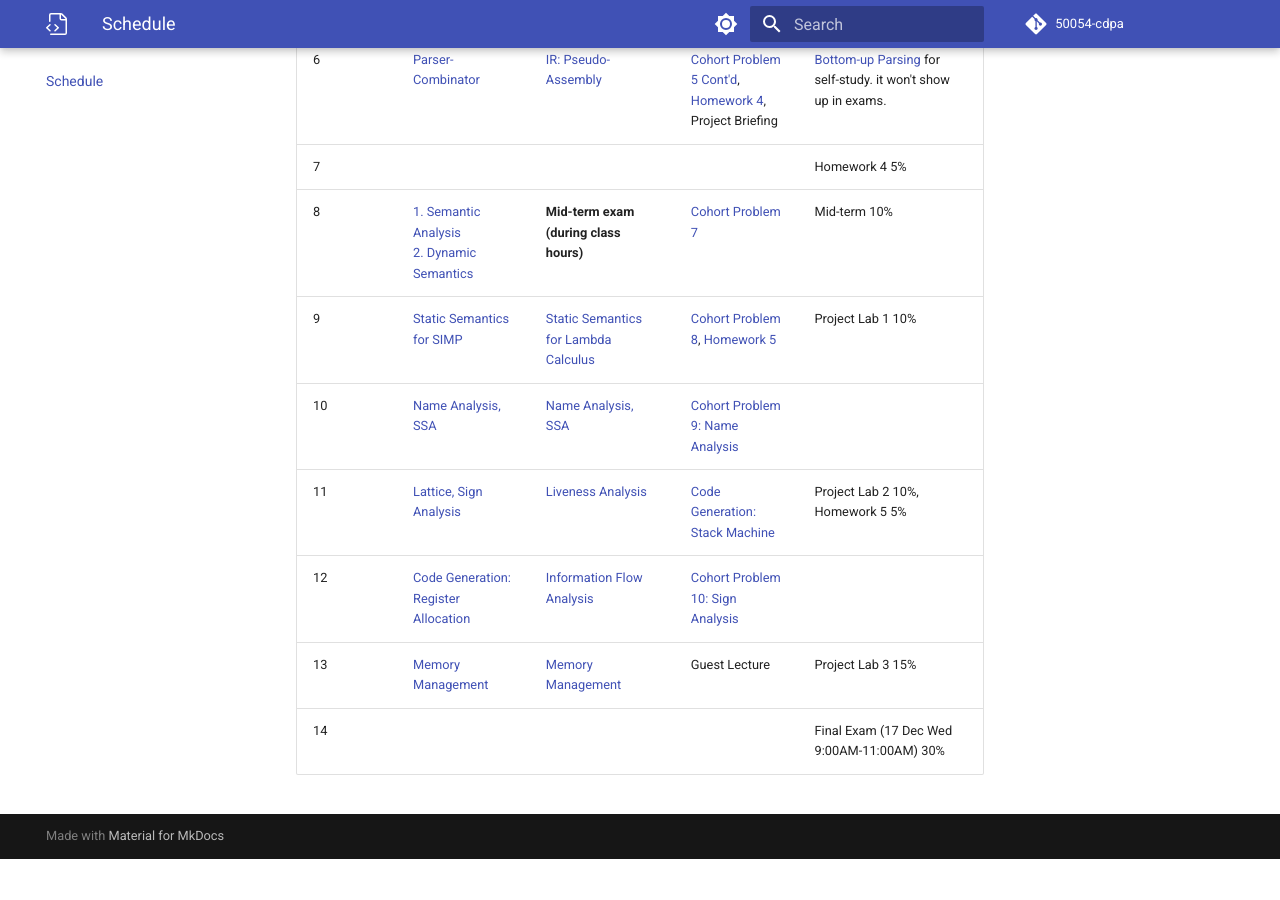
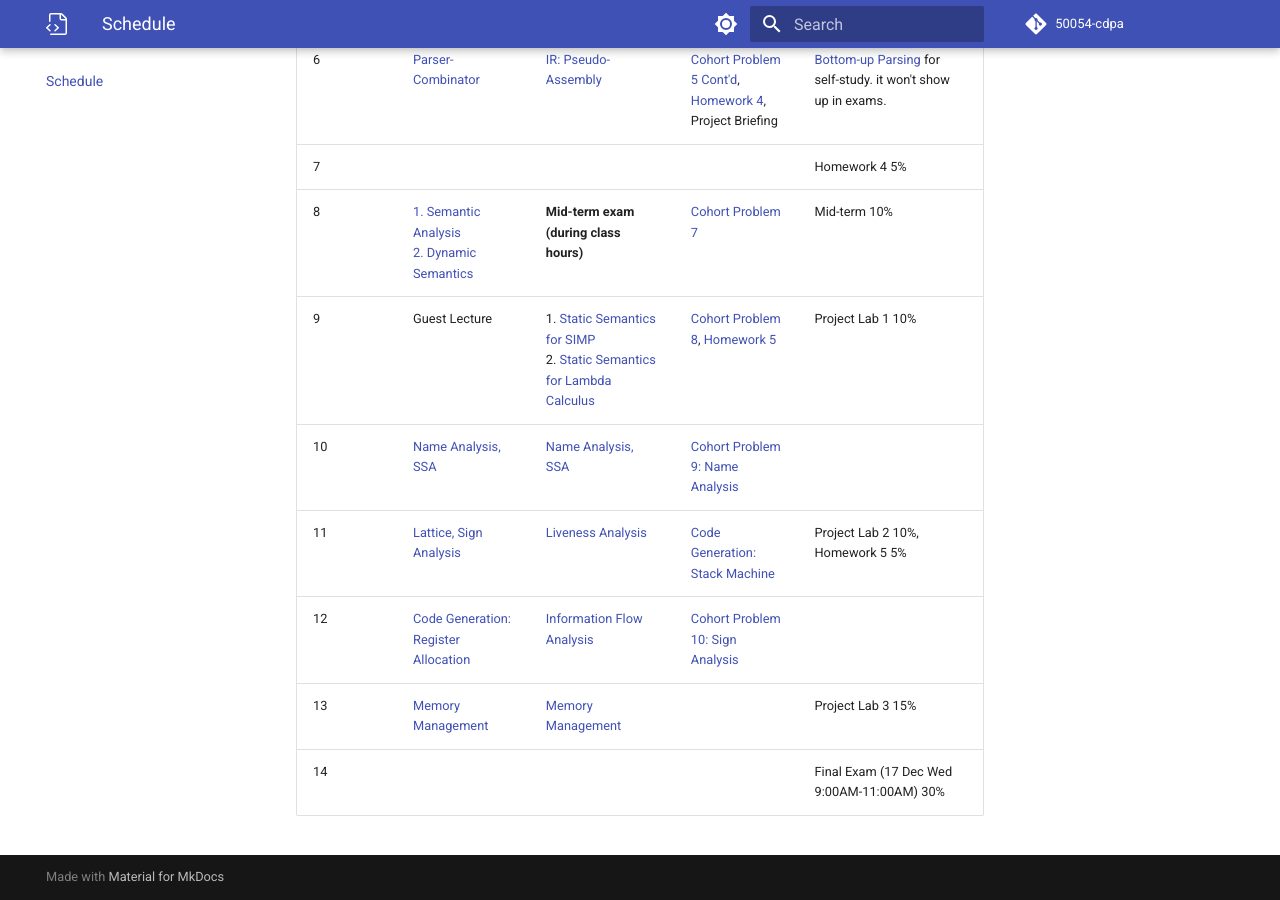
Before and after one commit to 50054-cdpa/notes, an MkDocs documentation site: the page built from docs/schedule.md, in a window 1280 px wide and 900 px high, scrolled down 750 px. Built offline with MkDocs 1.6.1 and Material for MkDocs 9.7.7, drawn with Linux system fonts in a browser that asks for light colours; some web fonts are replaced; comment, search, counter and statistics services are not loaded; before the commit the page ends 1609 px from its top, so only the background shows below that.

Commit message:
updated schedule

```diff
--- a/docs/schedule.md
+++ b/docs/schedule.md
@@ -9,9 +9,9 @@
 | 6 | [Parser-Combinator](./syntax_analysis_parser_combinator.md) | [IR: Pseudo-Assembly](./ir_pseudo_assembly.md) | [Cohort Problem 5 Cont'd](https://github.com/50054-cdpa/cohort_probs/tree/main/syntax_analysis), <br/> [Homework 4](https://github.com/50054-cdpa/homework/tree/main/syntax_analysis), <br/> Project Briefing  | [Bottom-up Parsing](./syntax_analysis_2.md) for self-study. it won't show up in exams. |
 | 7 |  |  |  | Homework 4 5% |
 | 8 | [1. Semantic Analysis](./semantic_analysis.md) <br/> [2. Dynamic Semantics](./dynamic_semantics.md) | **Mid-term exam (during class hours)** | [Cohort Problem 7](https://github.com/50054-cdpa/cohort_probs/tree/main/dynamic_semantics) | Mid-term 10%  |
-| 9 | [Static Semantics for SIMP](./static_semantics.md) | [Static Semantics for Lambda Calculus](./static_semantics_2.md) | [Cohort Problem 8](https://github.com/50054-cdpa/cohort_probs/tree/main/static_semantics), [Homework 5](https://github.com/50054-cdpa/homework/tree/main/semantic_analysis)  | Project Lab 1 10% |
+| 9 | Guest Lecture | 1. [Static Semantics for SIMP](./static_semantics.md)  <br/> 2. [Static Semantics for Lambda Calculus](./static_semantics_2.md) | [Cohort Problem 8](https://github.com/50054-cdpa/cohort_probs/tree/main/static_semantics), [Homework 5](https://github.com/50054-cdpa/homework/tree/main/semantic_analysis)  | Project Lab 1 10% |
 | 10 | [Name Analysis, SSA](./name_analysis.md) | [Name Analysis, SSA](./name_analysis.md) | [Cohort Problem 9: Name Analysis](https://github.com/50054-cdpa/cohort_probs/tree/main/name_analysis) | |
 | 11 | [Lattice, Sign Analysis](./sign_analysis_lattice.md) | [Liveness Analysis](./liveness_analysis.md) | [Code Generation: Stack Machine](./code_generation.md) | Project Lab 2 10%,  Homework 5 5%  |
 | 12 | [Code Generation: Register Allocation](./code_generation_wasm.md)   | [Information Flow Analysis](./advanced_static_analysis.md) | [Cohort Problem 10: Sign Analysis](https://github.com/50054-cdpa/cohort_probs/tree/main/sign_analysis)  |  |
-| 13 | [Memory Management](./memory_management.md) | [Memory Management](./memory_management.md) | Guest Lecture | Project Lab 3 15% |  |
+| 13 | [Memory Management](./memory_management.md) | [Memory Management](./memory_management.md) |  | Project Lab 3 15% |  |
 | 14 | |  |  |Final Exam (17 Dec Wed 9:00AM-11:00AM) 30%|
```
